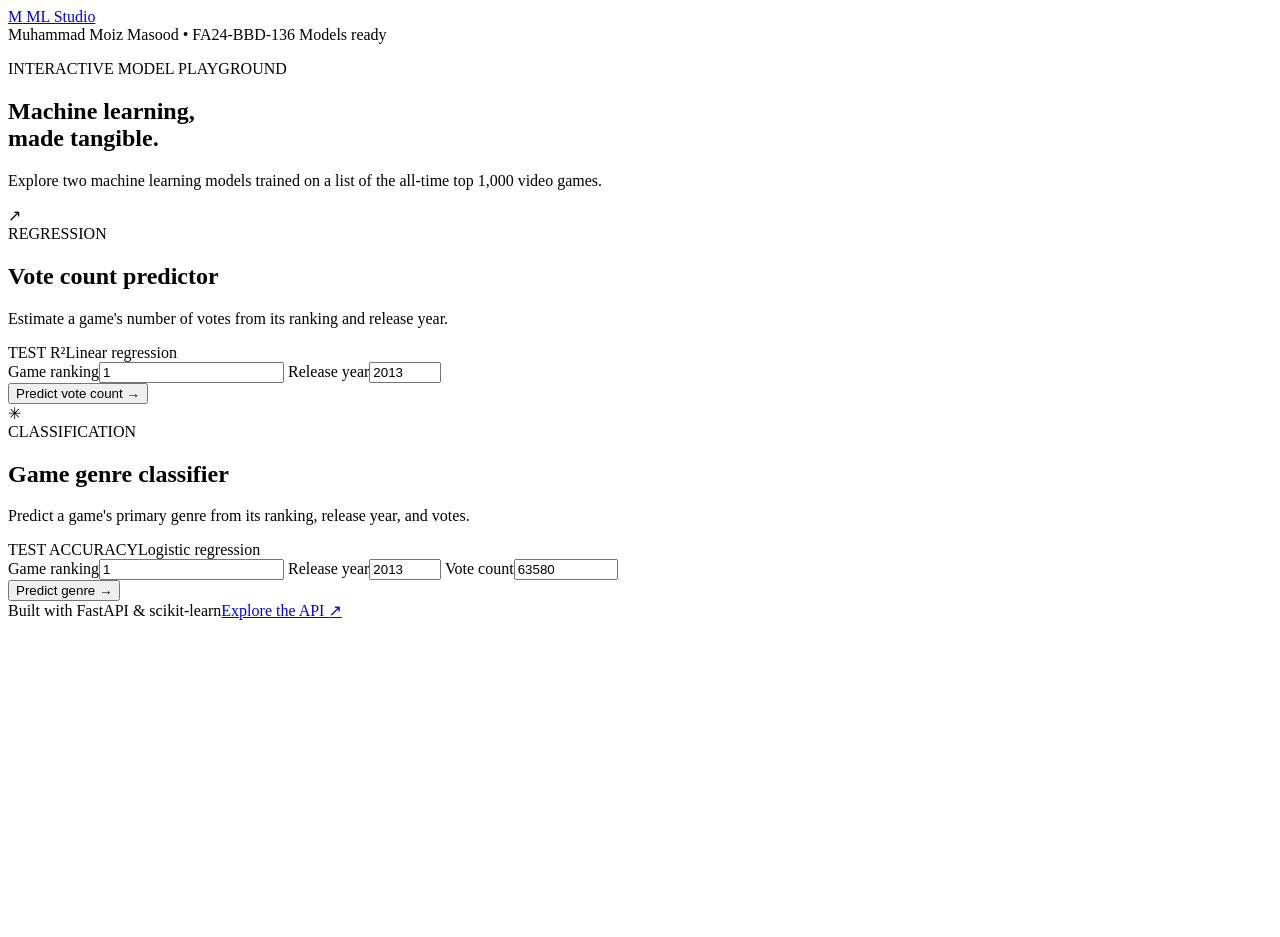
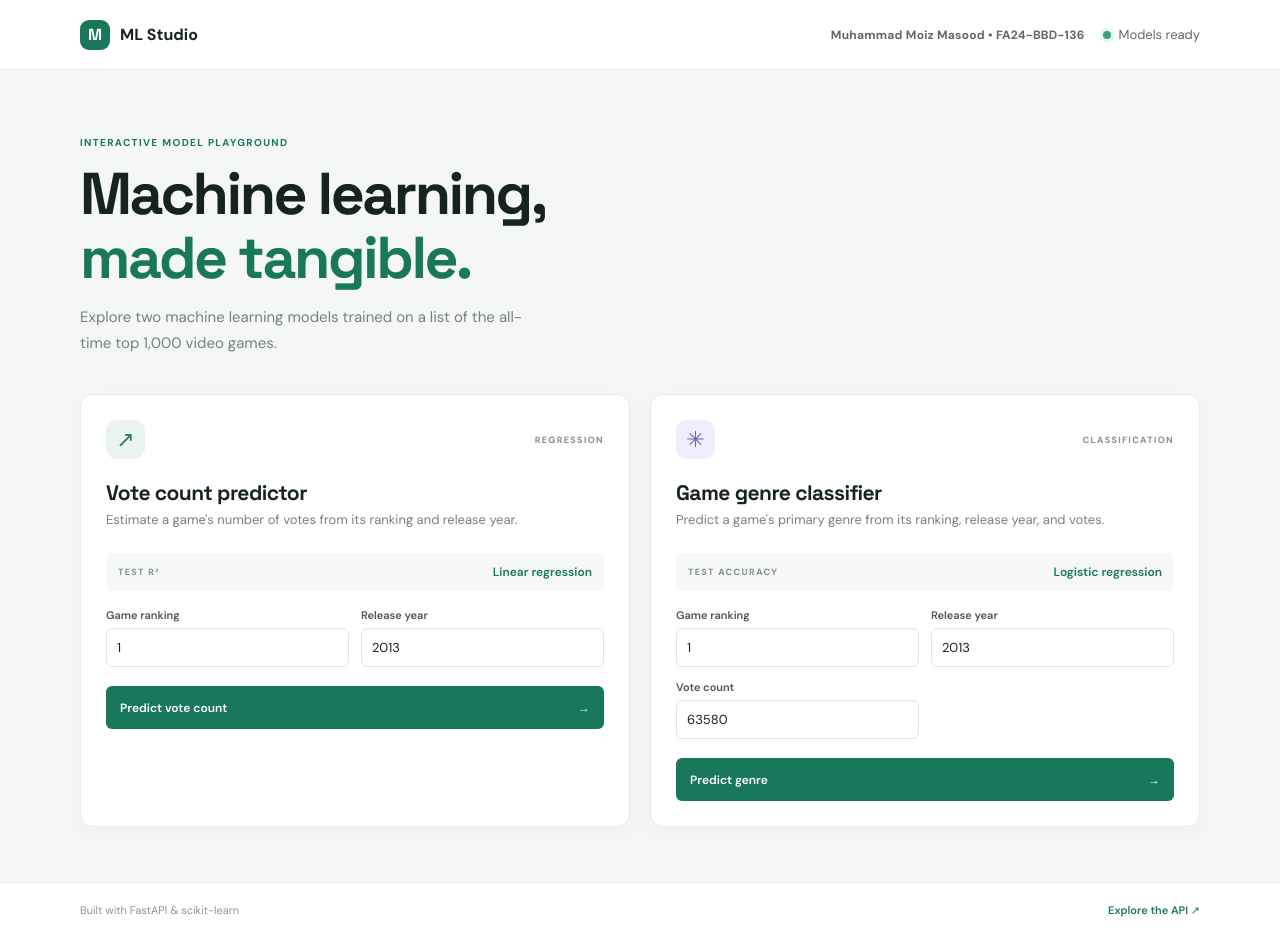
Before and after one commit to Lupin-Codes2/Machine-Learning-Model, a plain HTML site: page static/index.html in a window 1280 px wide. Before the commit the page ends 800 px from the top, so only its background shows below. Drawn offline with Linux system fonts and the light colour scheme; files that its build step writes are made by us from their sources; the site is published under a folder, as on GitHub Pages, so addresses that start at the root find nothing.

Commit message:
Fix published frontend asset paths
Clarify GitHub Pages and Render deployment behavior.

Co-authored-by: Copilot <223556219+Copilot@users.noreply.github.com>

```diff
--- a/static/index.html
+++ b/static/index.html
@@ -5,12 +5,12 @@
     <meta name="viewport" content="width=device-width, initial-scale=1">
     <meta name="description" content="Explore video game vote prediction and genre classification using scikit-learn.">
     <title>ML Studio | Model Playground</title>
-    <link rel="stylesheet" href="/static/styles.css">
-    <script src="/static/app.js" defer></script>
+    <link rel="stylesheet" href="./static/styles.css">
+    <script src="./static/app.js" defer></script>
   </head>
   <body>
     <header class="topbar">
-      <a class="brand" href="/" aria-label="ML Studio home"><span class="brand-mark">M</span> ML Studio</a>
+      <a class="brand" href="./" aria-label="ML Studio home"><span class="brand-mark">M</span> ML Studio</a>
       <div class="header-meta">
         <span class="student-credit">Muhammad Moiz Masood • FA24-BBD-136</span>
         <span class="status"><span class="status-dot"></span> Models ready</span>
```
Also changed, not shown: 1 other file.
